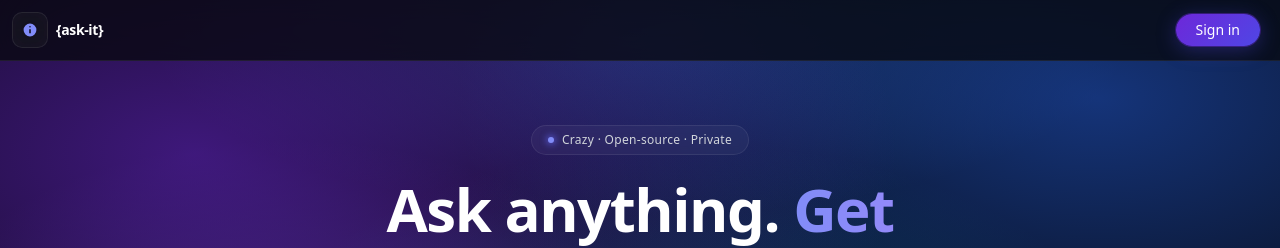
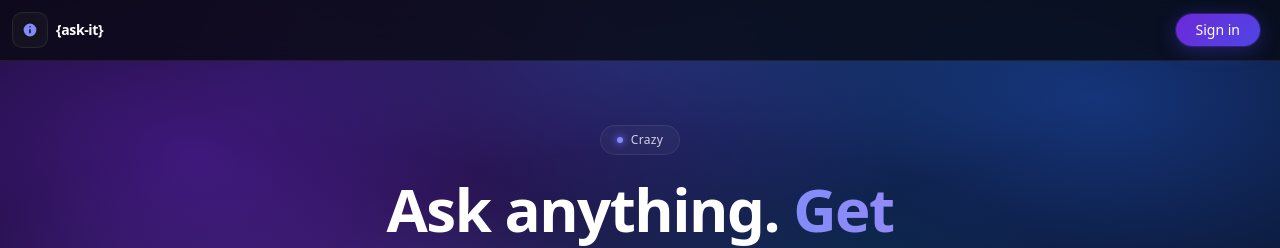
Before and after one commit to a-guy-dat0/no-name-yet, a Next.js app: page / in a window 1280 px wide. Shown: the top 248 px of the page. Built offline with nearby package versions, Linux system fonts and the light colour scheme; no server answers.

Commit message:
Pill badge: only show 'Crazy'
Co-Authored-By: Claude Sonnet 4.6 <noreply@anthropic.com>

```diff
--- a/app/page.tsx
+++ b/app/page.tsx
@@ -11,9 +11,7 @@ export default function LandingPage() {
         {/* Pill badge */}
         <div className="mb-6 inline-flex items-center gap-2 rounded-full border border-white/[0.08] bg-white/[0.04] px-4 py-1.5 backdrop-blur-sm">
           <span className="h-1.5 w-1.5 rounded-full bg-indigo-400 shadow-[0_0_6px_2px_rgba(99,102,241,0.6)]" />
-          <span className="text-xs font-medium tracking-wide text-gray-300">
-            Crazy · Open-source · Private
-          </span>
+          <span className="text-xs font-medium tracking-wide text-gray-300">Crazy</span>
         </div>
 
         <h1 className="text-5xl font-bold leading-tight tracking-tight text-white sm:text-6xl">
```
